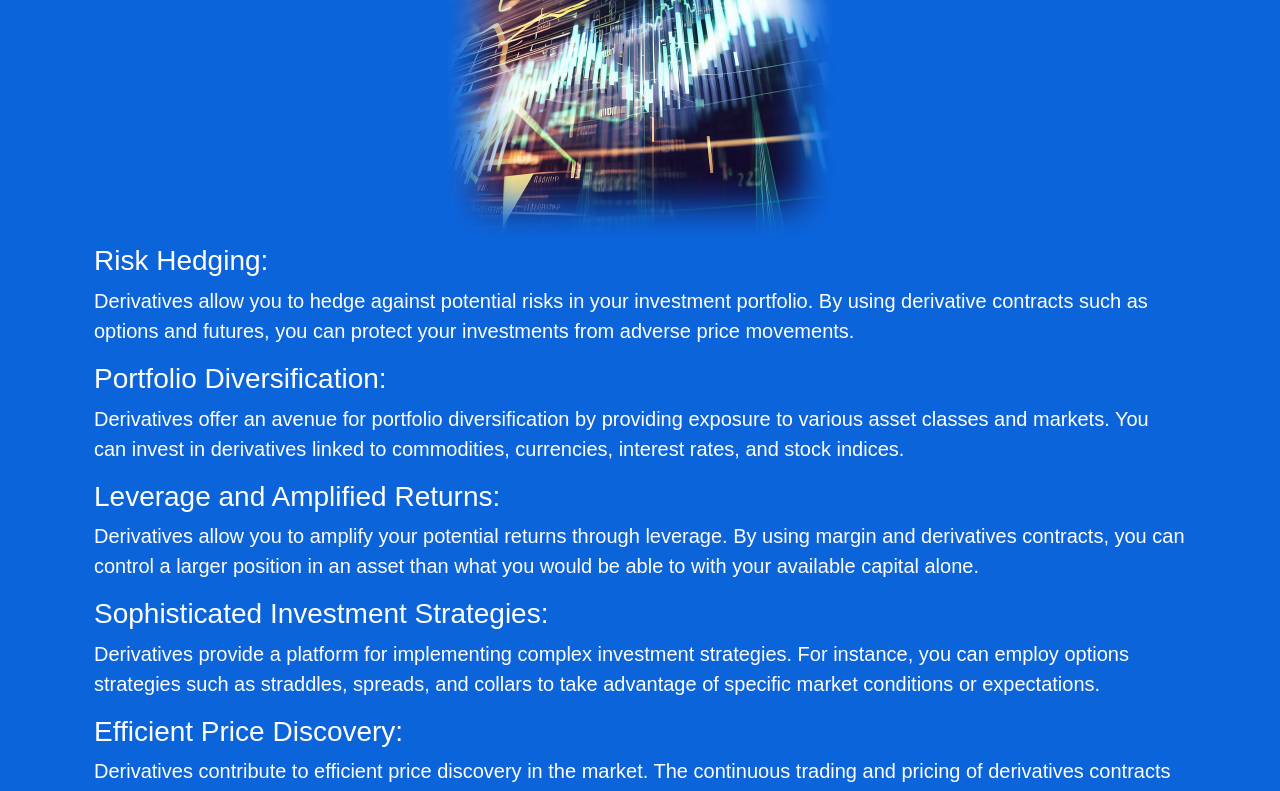
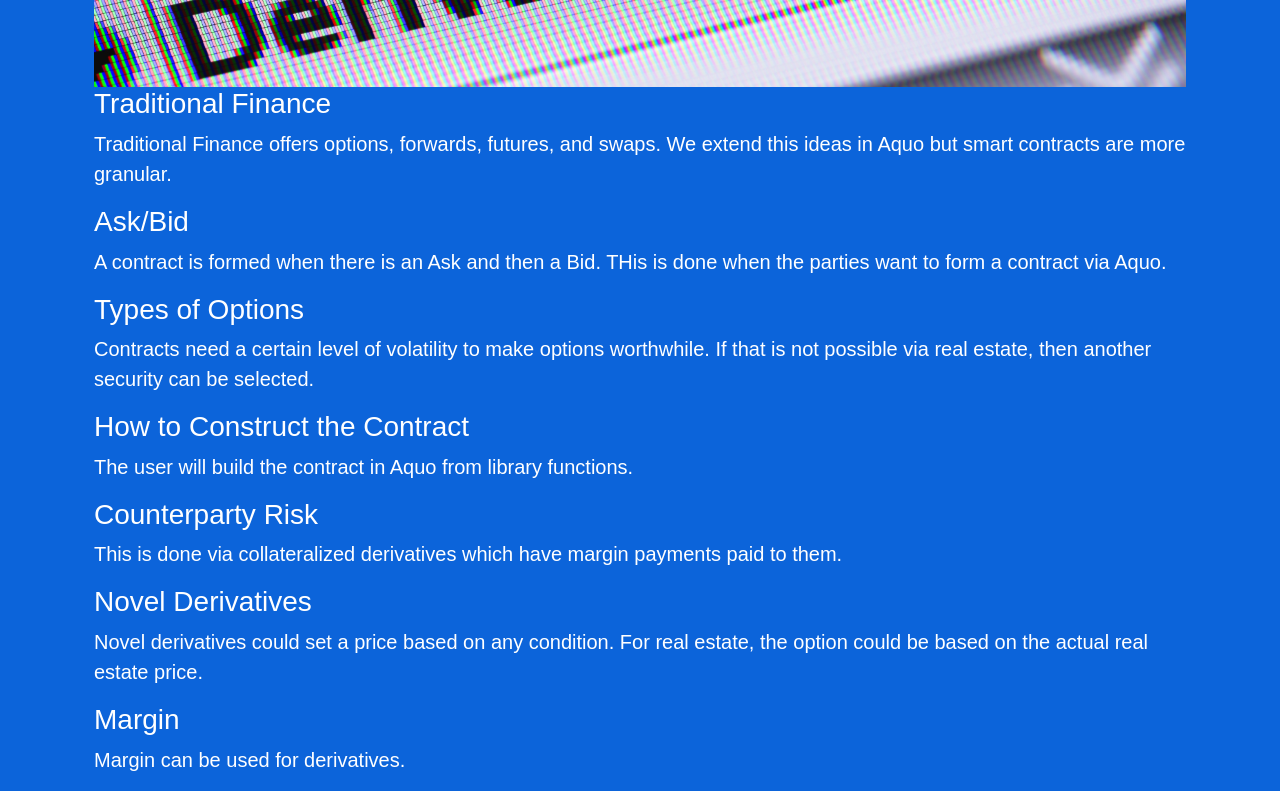
Before and after one commit to cryptotrader2023/aquo, a React (Create React App) app: page /derivatives-integration in a window 1280 px wide. Shown: the part 420-1211 px from the top of the page. Built offline with nearby package versions, Linux system fonts and the light colour scheme.

Commit message:
vid; git push

```diff
--- a/src/components/DerivativesIntegration.jsx
+++ b/src/components/DerivativesIntegration.jsx
@@ -8,37 +8,46 @@ const DerivativesIntegration = () => {
         <div className="col-md-12">
           <h2>Exploring Possibilities with Derivatives</h2>
           <p className="lead">
-            Derivatives are an integral part of our investment ecosystem, offering you a wide range of possibilities and strategies to enhance your investment experience. Here's an explanation of what is possible with derivatives:
+	  Aquo enables the construction of derivatives. This take of the form of smart contracts.
+
           </p>
 	     <div className="text-center">
-        <img src="/derivatives.png" alt="Derivatives" className="img-fluid" style={{ height: "400px" }} />
+        <img src="/devi.png" alt="Derivatives" className="img-fluid"  />
       </div>
-          <h3>Risk Hedging:</h3>
+          <h3>Traditional Finance</h3>
           <p className="lead">
-            Derivatives allow you to hedge against potential risks in your investment portfolio. By using derivative contracts such as options and futures, you can protect your investments from adverse price movements.
+            Traditional Finance offers options, forwards, futures, and swaps. We extend this ideas in Aquo but smart contracts are more granular.
+
           </p>
-          <h3>Portfolio Diversification:</h3>
+          <h3>Ask/Bid</h3>
           <p className="lead">
-            Derivatives offer an avenue for portfolio diversification by providing exposure to various asset classes and markets. You can invest in derivatives linked to commodities, currencies, interest rates, and stock indices.
+            A contract is formed when there is an Ask and then a Bid. THis is done when the parties want to form a contract via Aquo.
+
           </p>
-          <h3>Leverage and Amplified Returns:</h3>
+          <h3>Types of Options</h3>
           <p className="lead">
-            Derivatives allow you to amplify your potential returns through leverage. By using margin and derivatives contracts, you can control a larger position in an asset than what you would be able to with your available capital alone.
+          Contracts need a certain level of volatility to make options worthwhile. If that is not possible via real estate, then another security can be selected.
+
           </p>
-          <h3>Sophisticated Investment Strategies:</h3>
+          <h3>How to Construct the Contract</h3>
           <p className="lead">
-            Derivatives provide a platform for implementing complex investment strategies. For instance, you can employ options strategies such as straddles, spreads, and collars to take advantage of specific market conditions or expectations.
+
+           The user will build the contract in Aquo from library functions.
+
           </p>
-          <h3>Efficient Price Discovery:</h3>
+          <h3>Counterparty Risk</h3>
           <p className="lead">
-            Derivatives contribute to efficient price discovery in the market. The continuous trading and pricing of derivatives contracts provide valuable information about market expectations and sentiment.
+        This is done via collateralized derivatives which have margin payments paid to them.
+
           </p>
-          <h3>Risk Management for Businesses:</h3>
+          <h3>Novel Derivatives</h3>
           <p className="lead">
-            Derivatives are not limited to individual investors; they also play a crucial role in risk management for businesses. Companies can utilize derivatives to mitigate risks associated with currency fluctuations, interest rate changes, and commodity price volatility.
+
+	  Novel derivatives could set a price based on any condition. For real estate, the option could be based on the actual real estate price.
           </p>
+	  <h3>Margin</h3>
           <p className="lead">
-            At Aquo, we integrate derivatives into our investment ecosystem, enabling you to hedge risks, diversify portfolios, and implement sophisticated investment strategies. Our platform provides the tools and resources necessary to navigate the derivatives market effectively and maximize your investment potential.
+            Margin can be used for derivatives.
           </p>
         </div>
       </div>
```
Also changed, not shown: public/devi.png (added).
